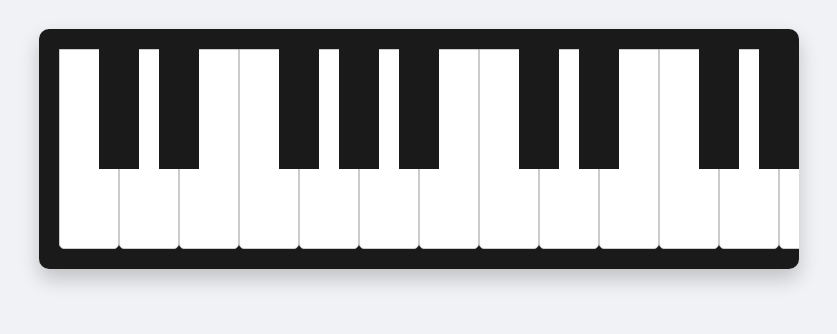
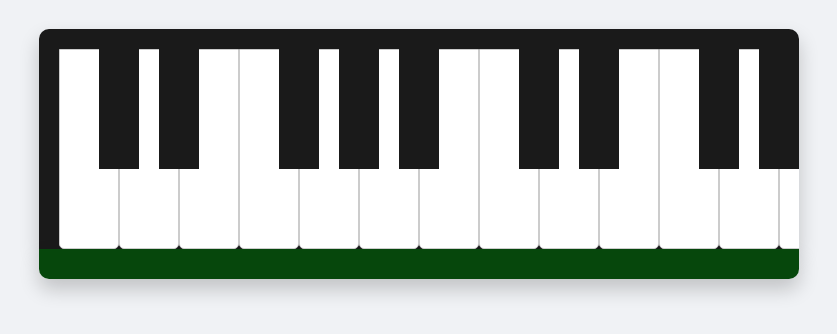
Before and after one commit to dcyang/Klavier.js, a plain HTML site: page index.html in a window 1280 px wide. Shown: the part 62-396 px from the top of the page, without its empty margins (221-1058 px from the left). Drawn offline with nearby package versions, Linux system fonts and the light colour scheme.

Commit message:
decidated scroll area

```diff
--- a/index.html
+++ b/index.html
@@ -13,6 +13,9 @@
         <div id="piano-container">
             <div id="piano"></div>
         </div>
+        <div class="scroll-area">
+            <div class="scroll-content"></div>
+        </div>
     </div>
     <script src="src/main.js"></script>
 </body>
--- a/src/main.js
+++ b/src/main.js
@@ -10,6 +10,7 @@ class Piano {
 
     init() {
         const pianoElement = document.getElementById('piano');
+        const scrollContent = document.querySelector('.scroll-content');
         const notes = ['C', 'C#', 'D', 'D#', 'E', 'F', 'F#', 'G', 'G#', 'A', 'A#', 'B'];
 
         for (let octave = this.startOctave; octave < this.startOctave + this.octaves; octave++) {
@@ -35,6 +36,27 @@ class Piano {
                 this.keys.push(key);
             });
         }
+
+        // Sync scroll area width with piano width
+        const syncScrollWidth = () => {
+            scrollContent.style.width = pianoElement.scrollWidth + 'px';
+        };
+
+        // Initial sync
+        syncScrollWidth();
+
+        // Sync on window resize
+        window.addEventListener('resize', syncScrollWidth);
+
+        // Sync scrolling between piano and scroll area
+        const scrollArea = document.querySelector('.scroll-area');
+        pianoElement.parentElement.addEventListener('scroll', () => {
+            scrollArea.scrollLeft = pianoElement.parentElement.scrollLeft;
+        });
+
+        scrollArea.addEventListener('scroll', () => {
+            pianoElement.parentElement.scrollLeft = scrollArea.scrollLeft;
+        });
 
         // Add global touch event listeners to handle finger release outside keys
         document.addEventListener('touchend', (e) => {
--- a/src/styles.css
+++ b/src/styles.css
@@ -27,16 +27,29 @@ h1 {
 
 #piano-container {
     background: #1a1a1a;
-    padding: 20px;
-    border-radius: 10px;
+    padding: 20px 20px 0 20px;
+    border-radius: 10px 10px 0 0;
     box-shadow: 0 10px 20px rgba(0, 0, 0, 0.2);
-    overflow-x: auto;
+    overflow: hidden;
 }
 
 #piano {
     display: flex;
     position: relative;
     height: 200px;
+    min-width: min-content;
+}
+
+.scroll-area {
+    background: #06470c;
+    height: 30px;
+    overflow-x: auto;
+    border-radius: 0 0 10px 10px;
+    box-shadow: 0 10px 20px rgba(0, 0, 0, 0.2);
+}
+
+.scroll-content {
+    height: 1px;
     min-width: min-content;
 }
 
```
